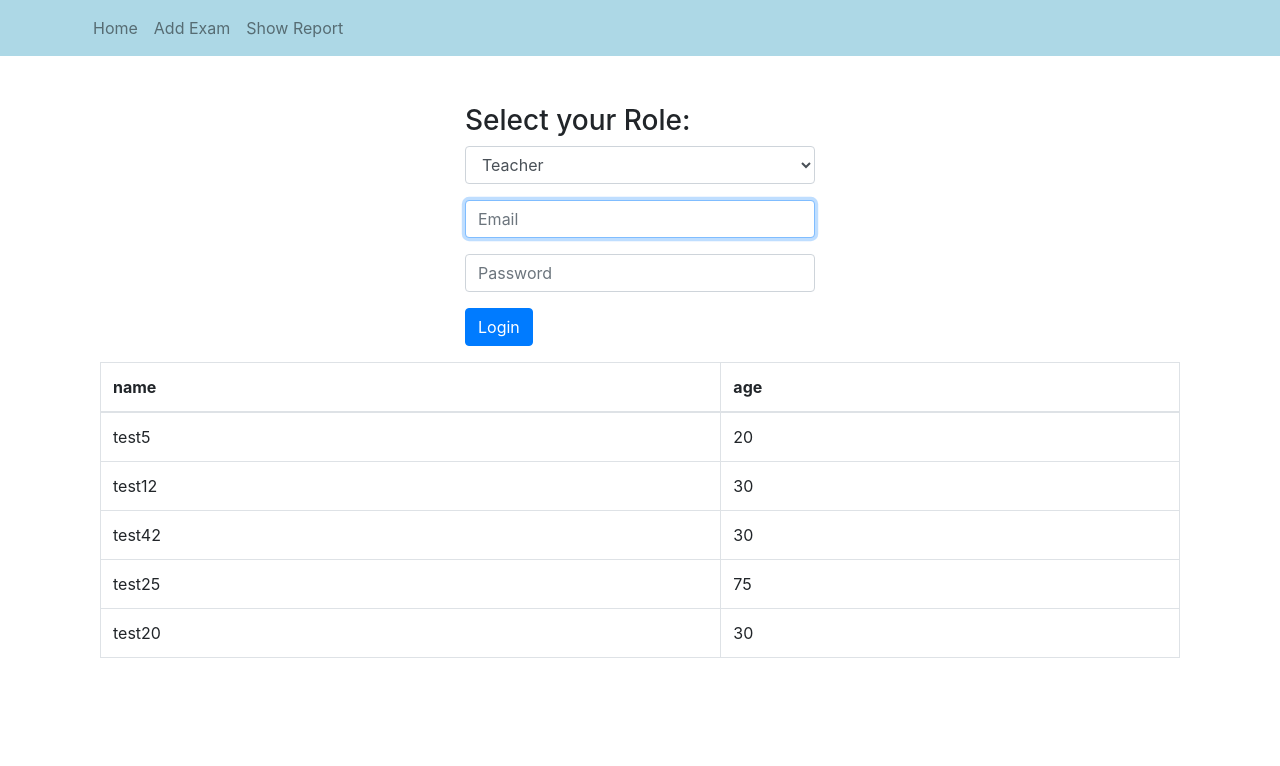
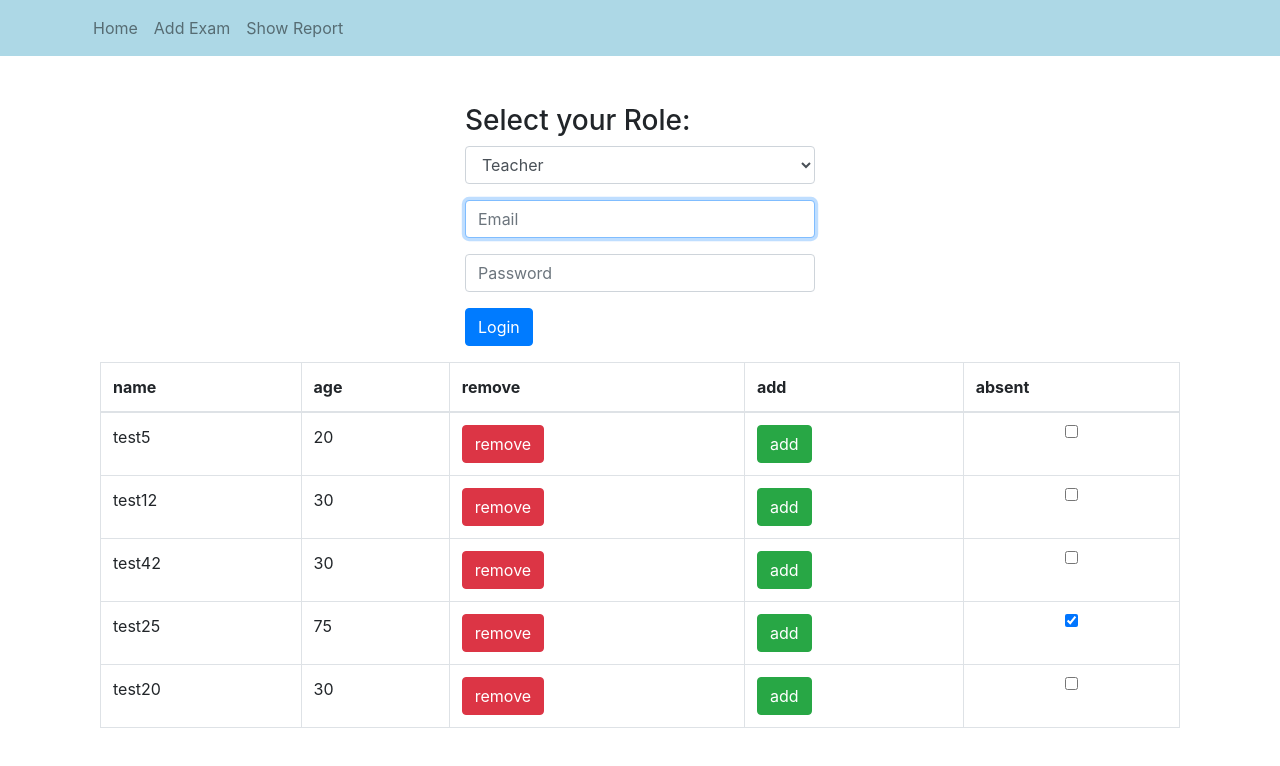
Before and after one commit to AlirezaIT/React-Scheduling, a React (Create React App) app in the folder client/: page /login in a window 1280 px wide. Shown: the top 766 px of the page. Built offline with nearby package versions, Linux system fonts and the light colour scheme; the HTML template or start-up script is replaced by a standard one.

Commit message:
upgrade datatabe

```diff
--- a/client/src/App.js
+++ b/client/src/App.js
@@ -73,15 +73,15 @@ class App extends React.Component {
           {/* <LoginForm />; */}
           <DataTable
             classes={["table", "table-bordered"]}
-            header={["name", "age"]}
+            header={["name", "age", 'remove_btn', 'add_btn', 'absent_checkbox']}
             data={[
-              { name: "test5", age: 20 },
-              { name: "test12", age: 30 },
+              { name: "test5", age: 20, remove_btn: `remove`, is_absent: false},
+              { name: "test12", age: 30, remove_btn: `remove`, is_absent: false},
 
-              { name: "test42", age: 30 },
+              { name: "test42", age: 30, remove_btn: `remove`, is_absent: false},
 
-              { name: "test25", age: 75 },
-              { name: "test20", age: 30 },
+              { name: "test25", age: 75, remove_btn: `remove`, is_absent: true},
+              { name: "test20", age: 30, remove_btn: `remove`, is_absent: false},
             ]}
           />
         </Container>
--- a/client/src/components/DataTable.js
+++ b/client/src/components/DataTable.js
@@ -1,16 +1,40 @@
 import React from "react";
-import Header from "./Header";
 
-function DataTable({ data, header, classes }) {
+class DataTable extends React.Component {
+  constructor(props) {
+    super(props);
+    this.state = props;
+    // ({ data, header, classes })
+  }
+
+  onClickHandler(row, header) {
+    const { data } = this.state;
+    if (header.includes('remove')) {
+      this.setState({
+        data: data.filter(x => row.name !== x.name),
+      });
+      console.log('removed');
+    }
+    if (header.includes('add')) {
+      console.log('add');
+    }
+  }
+  onCheckBoxHandler(e, row, header) {
+    console.log(e);
+    console.log(row);
+    console.log(header);
+  }
+  render() {
+    const {data, classes, header} = this.state;
     return (
       <div className="container">
         {console.log(data)}
         <table className={classes ? classes.join(" ") : ""}>
           <thead>
             <tr>
-            {header.map((x, i) => (
+              {header.map((h, i) => (
                 <th scope="col" key={i}>
-                {x}
+                  {h.includes('btn') ||  h.includes('checkbox') ? h.split('_')[0] : h}
                 </th>
               ))}
             </tr>
@@ -18,9 +42,15 @@ function DataTable({ data, header, classes }) {
           <tbody>
             {data.map((x, i) => (
               <tr key={i}>
-              {header.map((l, k) => (
-                <td key={k}>{x[header[k]]}</td>
-              ))}
+                {header.map((h, j) => {
+                  if (h.includes('btn')) {
+                    return <td><button key={i + j} onClick={() => this.onClickHandler(x, h)} className={h.includes('remove') ? 'btn btn-danger' : 'btn btn-success'}>{h.split('_')[0]}</button></td>
+                  } if (h.includes('checkbox')) {
+                    return <td><input type="checkbox" checked={x[`is_${h.split('_')[0]}`]} key={i + j} onChange={(e) => this.onCheckBoxHandler(e, x, h)} className="form-control"/></td>
+                  } else {
+                    return <td key={i + j}>{x[h]}</td>
+                  }
+                })}
               </tr>
             ))}
           </tbody>
@@ -28,5 +58,6 @@ function DataTable({ data, header, classes }) {
       </div>
     );
   }
+}
 
 export default DataTable;
```
Lines whose indentation alone changed are shown as unchanged.
